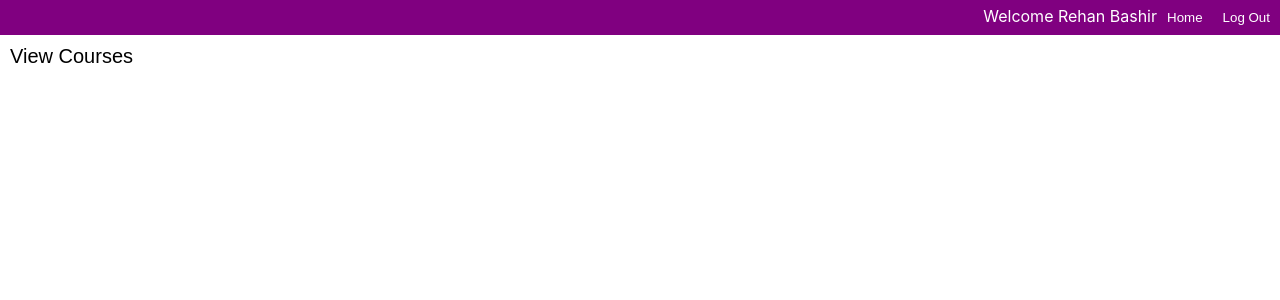
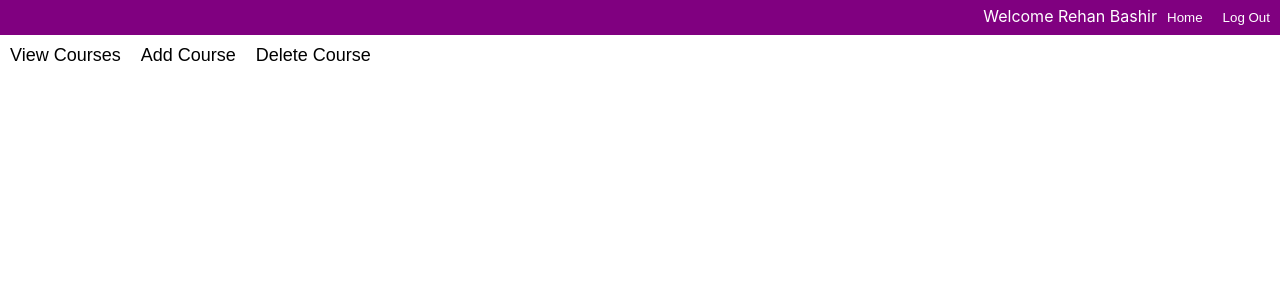
Before and after one commit to SE3001-SC-D-R/assignment-01-rehan-br, a React (Create React App) app in the folder frontend/: page / in a window 1280 px wide. Shown: the top 300 px of the page. Built offline with nearby package versions, Linux system fonts and the light colour scheme.

Commit message:
Refined Student-Course table, Added buttons

```diff
--- a/frontend/src/App.css
+++ b/frontend/src/App.css
@@ -23,13 +23,17 @@
   color: #61dafb;
 }
 
-.viewButton{
+.button{
   color:  black;
   padding: 0;
   border: none;
   background: none;
   margin : 10px;
-  font-size: 20px;
+  font-size: 18px;
+}
+
+.button:hover{
+  text-decoration : underline;
 }
 
 @keyframes App-logo-spin {
--- a/frontend/src/App.js
+++ b/frontend/src/App.js
@@ -9,7 +9,9 @@ function App() {
     <div className='topBar'>
       <TopBar name = "Rehan Bashir" />
       <div className='bar2'>
-         <button className = "viewButton" onClick = {<CoursePage />}>View Courses</button>
+         <button className = "button" onClick = {<CoursePage />}>View Courses</button>
+         <button className = "button">Add Course</button>
+         <button className = "button">Delete Course</button>
       </div>
     </div>
   );
--- a/frontend/src/Components/Navbar.js
+++ b/frontend/src/Components/Navbar.js
@@ -1,11 +1,11 @@
 import React from 'react';
 import './navbar.css';
 
-function mainNav(student){
+function mainNav(user){
     return(
         <div className="bar">
             <div className = "rightSide">
-                <p1 className="welcomeTxt">Welcome {student.name}</p1>
+                <p1 className="welcomeTxt">Welcome {user.name}</p1>
                 <button className="topButton" >Home</button>
                 <button className="topButton">Log Out</button>
              </div>
--- a/frontend/src/Components/navbar.css
+++ b/frontend/src/Components/navbar.css
@@ -15,6 +15,10 @@
     margin : 10px;
 }
 
+.topButton:hover{
+    text-decoration : underline;
+}
+
 .welcomeTxt{
     color: white;
 }
```
Also changed, not shown: 1 other file (tests, documents, lock files or other folders).
